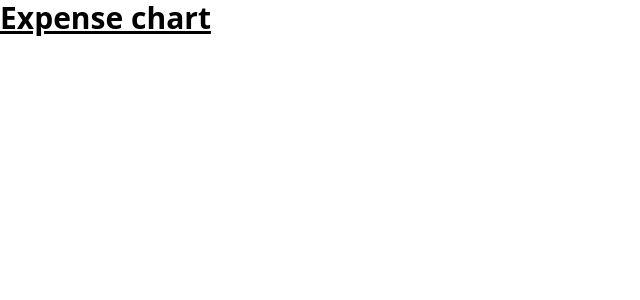
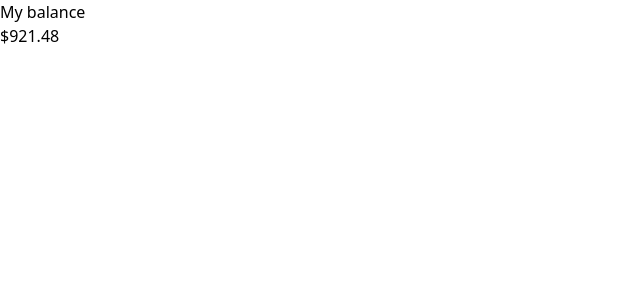
Before and after one commit to PutTheTrust/expenses-chart-component, a React (Vite) app: page / in a window 1280 px wide. Shown: the top 300 px of the page, without its empty margins (0-640 px from the left). Built offline with nearby package versions, Linux system fonts and the light colour scheme.

Commit message:
add: custom colours

```diff
--- a/src/App.tsx
+++ b/src/App.tsx
@@ -3,7 +3,10 @@ import "./App.css";
 function App() {
   return (
     <div>
-      <h1 className="text-3xl font-bold underline">Expense chart</h1>
+      <div>
+        <p>My balance</p>
+        <p>$921.48</p>
+      </div>
     </div>
   );
 }
--- a/tailwind.config.js
+++ b/tailwind.config.js
@@ -2,7 +2,16 @@
 export default {
   content: ["./index.html", "./src/**/*.{js,ts,jsx,tsx}"],
   theme: {
-    extend: {},
+    extend: {
+      colors: {
+        cyan: "Cyan: hsl(186, 34%, 60%)",
+        red: "hsl(10, 79%, 65%)",
+        "dark-brown": "hsl(25, 47%, 15%)",
+        "medium-brown": "hsl(28, 10%, 53%)",
+        cream: "hsl(27, 66%, 92%)",
+        orange: "hsl(33, 100%, 98%)",
+      },
+    },
   },
   plugins: [],
 };
```
